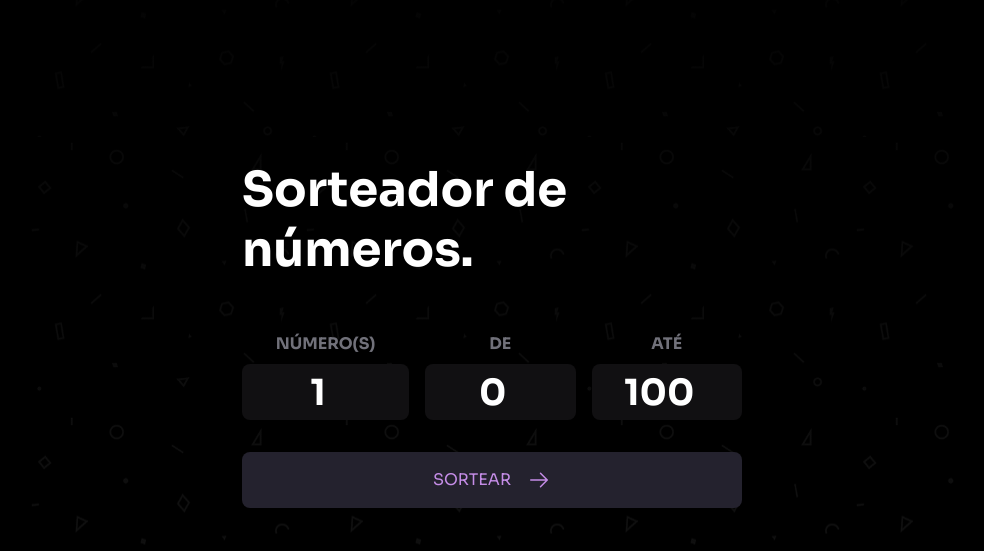
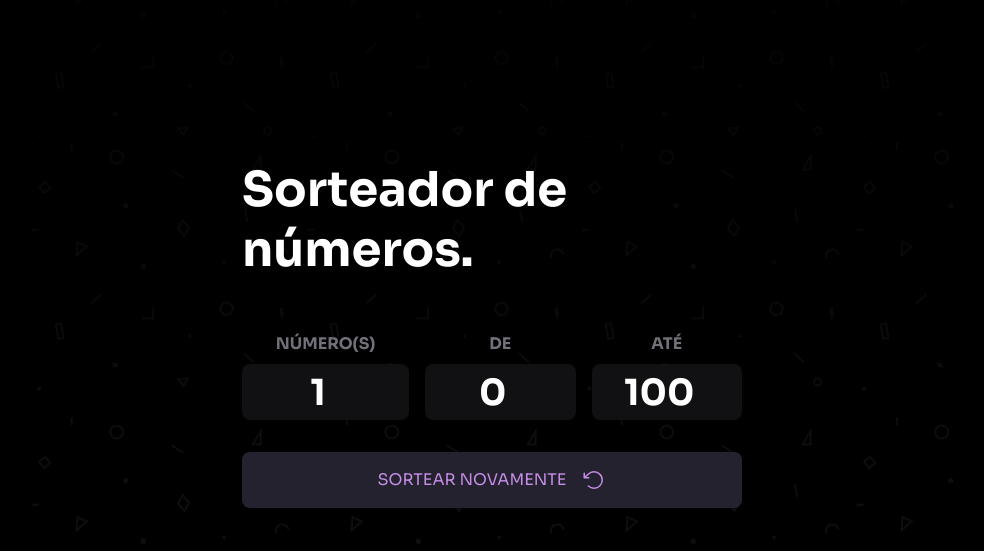
Before and after one commit to ecthon/random-number, a Next.js app: page / in a window 1280 px wide. Both pictures are taken after a click on the button "SORTEAR". Shown: the top 551 px of the page, without its empty margins (148-1132 px from the left). Built offline with nearby package versions, Linux system fonts and the light colour scheme.

Commit message:
Add reset button functionality with updated icon in lottery form

```diff
--- a/src/app/page.tsx
+++ b/src/app/page.tsx
@@ -1,6 +1,6 @@
 "use client";
 import NumberTicker from "@/components/ui/number-ticker";
-import { ArrowArcLeft, ArrowRight, Trash } from "@phosphor-icons/react";
+import { ArrowArcLeft, ArrowCounterClockwise, ArrowRight, Trash } from "@phosphor-icons/react";
 import { useState } from "react";
 
 export default function Home() {
@@ -72,13 +72,24 @@ export default function Home() {
                 />
               </div>
             </div>
-            <button
+            {results.length === 0 ? (
+                          <button
+                          type="submit"
+                          className="flex w-full items-center justify-center gap-2 uppercase text-[#C58DE7] hover:text-[#aa79c9] h-[56px] rounded-lg bg-[#24222E]"
+                        >
+                          Sortear
+                          <ArrowRight className="w-6 h-6 ml-2" />
+                        </button>
+            ): (
+              <button
               type="submit"
               className="flex w-full items-center justify-center gap-2 uppercase text-[#C58DE7] hover:text-[#aa79c9] h-[56px] rounded-lg bg-[#24222E]"
             >
-              Sortear
-              <ArrowRight className="w-6 h-6 ml-2" />
+              Sortear novamente
+              <ArrowCounterClockwise className="w-6 h-6 ml-2" />
             </button>
+            )}
+
           </form>
           {results.length > 0 && (
             <div className="flex flex-col w-[500px] max-sm:w-full my-10 gap-8 items-center max-sm:px-5">
```
